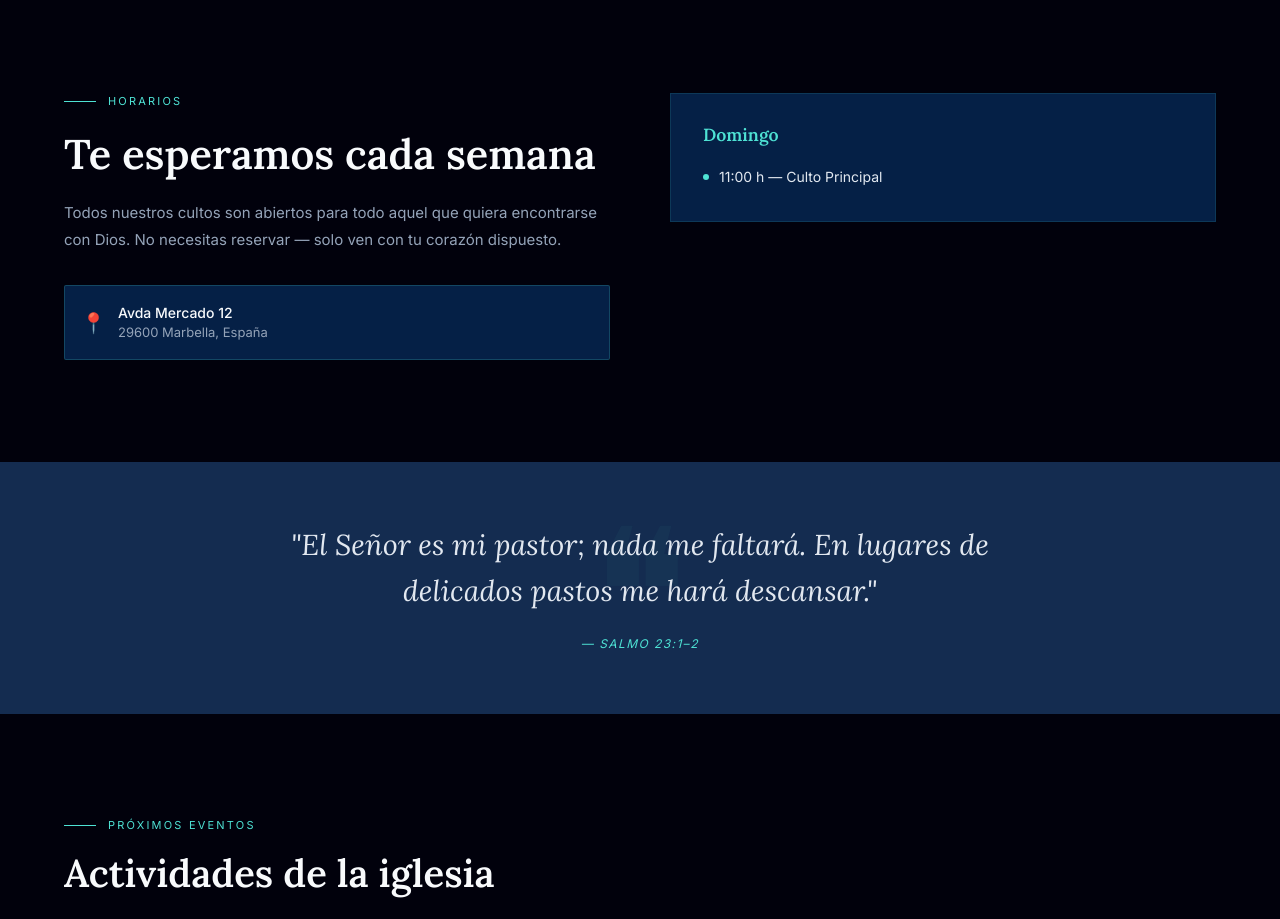
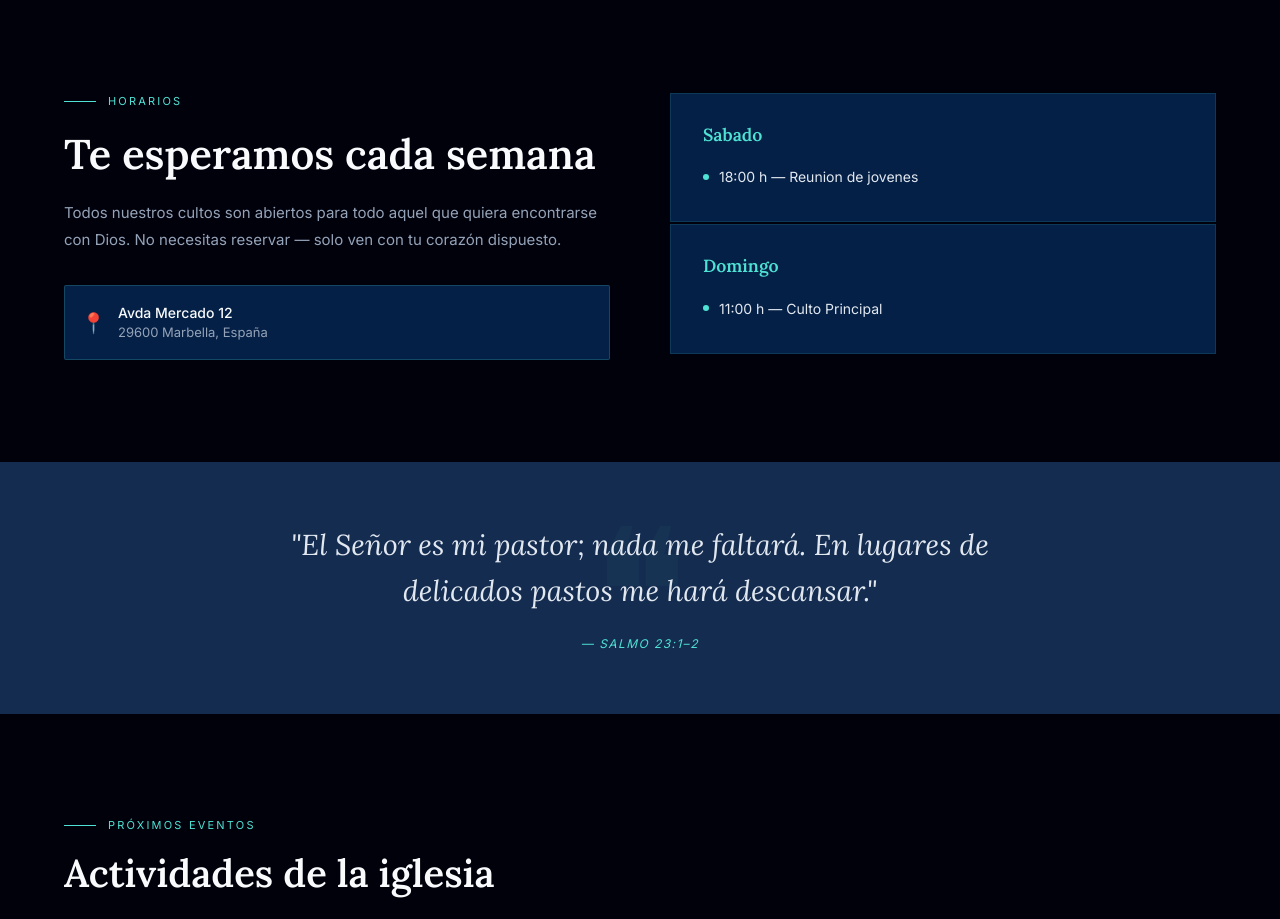
Before and after one commit to ovi1991/Centro-Biblico-web, a React (Vite) app: page / in a window 1280 px wide. Shown: the part 2180-3099 px from the top of the page. Built offline with nearby package versions, Linux system fonts and the light colour scheme; the HTML template or start-up script is replaced by a standard one.

Commit message:
agregar un servicio

```diff
--- a/src/App.tsx
+++ b/src/App.tsx
@@ -41,6 +41,7 @@ const EVENTS = [
 ]
 
 const SERVICES = [
+  { day: 'Sabado', times: ['18:00 h — Reunion de jovenes'] },
   { day: 'Domingo', times: ['11:00 h — Culto Principal'] }
 ]
 
```
